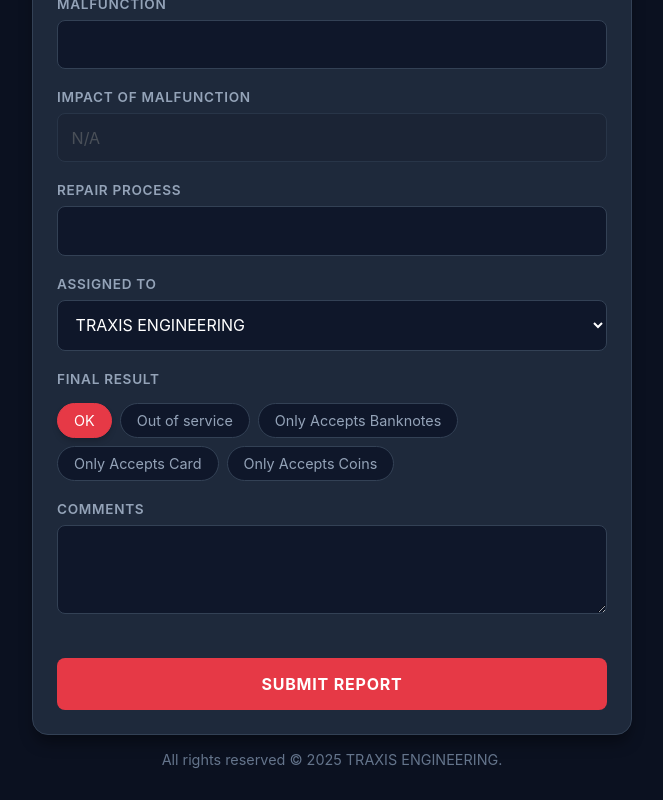
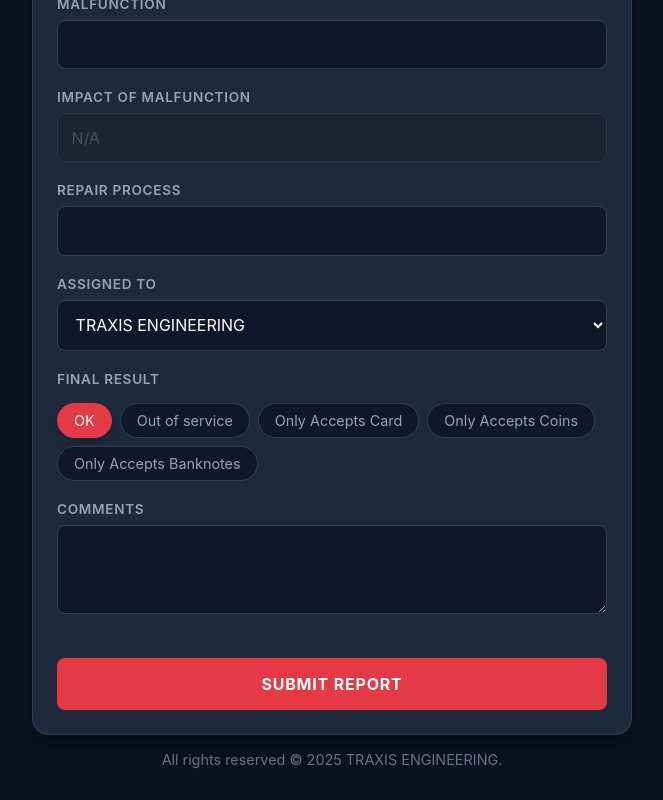
Before and after one commit to Kontses/AFC-Report, a Next.js app: page / in a window 1280 px wide. Shown: the part 649-1449 px from the top of the page, without its empty margins (308-971 px from the left). Built offline with nearby package versions, Linux system fonts and the light colour scheme.

Commit message:
Final Result changes 3

```diff
--- a/src/components/ReportForm.tsx
+++ b/src/components/ReportForm.tsx
@@ -430,9 +430,9 @@ export default function ReportForm() {
           {[
             "OK",
             "Out of service",
-            "Only Accepts Banknotes",
             "Only Accepts Card",
-            "Only Accepts Coins"
+            "Only Accepts Coins",
+            "Only Accepts Banknotes"
           ].map(opt => (
             <div
               key={opt}
```
